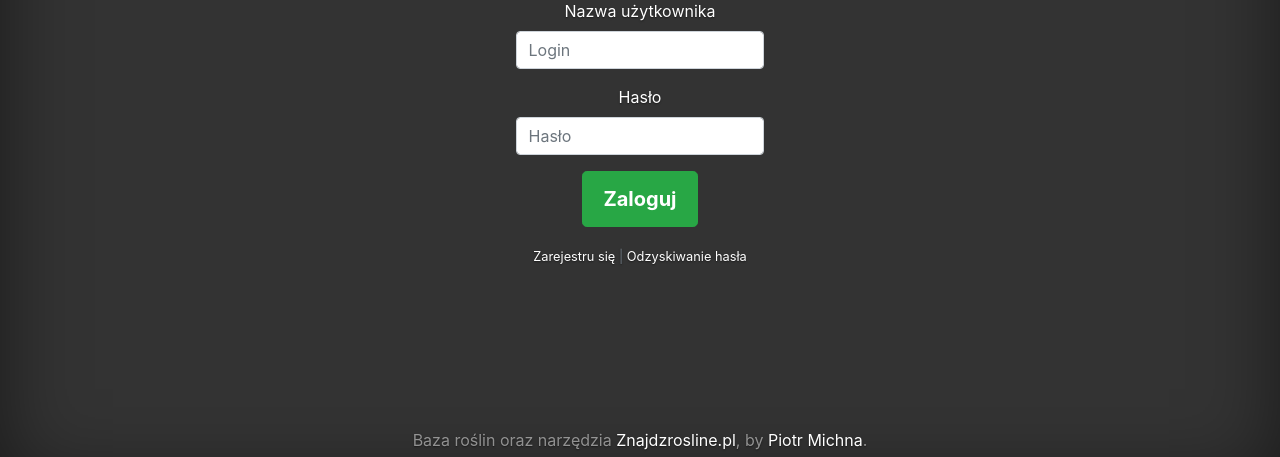
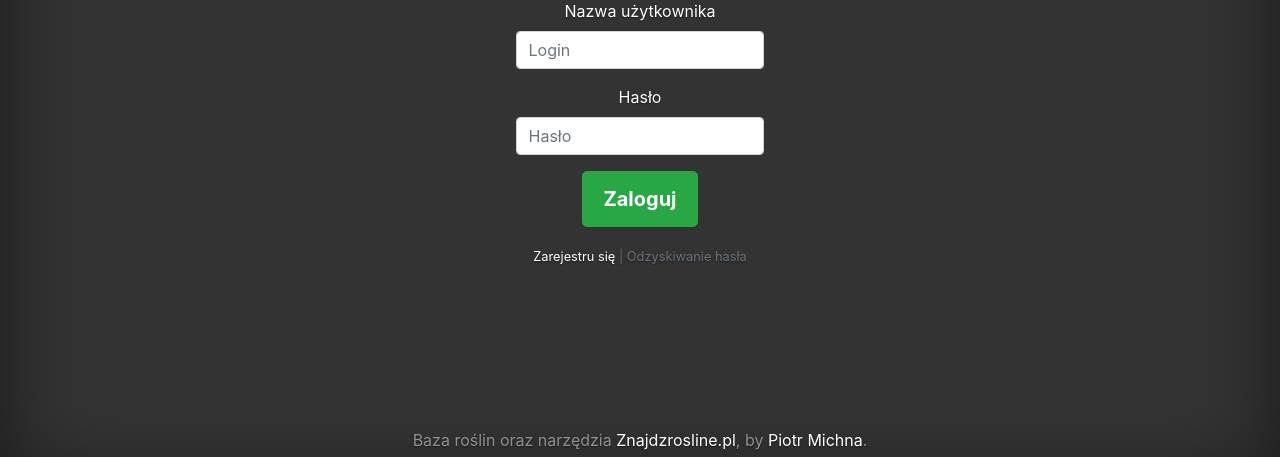
Before and after one commit to piotrmichna/znajdzrosline.pl, a Django app: template wdp/accounts/templates/registration/login.html in a window 1280 px wide. Shown: the part 316-773 px from the top of the page. Run offline with Django 3.2, Linux system fonts and the light colour scheme; the template is opened without the code that fills it, so the values that code supplies are empty; some libraries are stand-ins or nearby versions.

Commit message:
korekta formularza logowania

```diff
--- a/wdp/accounts/templates/registration/login.html
+++ b/wdp/accounts/templates/registration/login.html
@@ -33,7 +33,7 @@
         <button type="submit" class="btn btn-lg btn-success">Zaloguj</button>
     </form>
     <small id="formHelp" class="form-text text-muted" style="margin-top: 20px">
-        <a href="{% url 'signup' %}">Zarejestru się</a> | <a href="#">Odzyskiwanie hasła</a>
+        <a href="{% url 'signup' %}">Zarejestru się</a> | <span class="disabled" href="#">Odzyskiwanie hasła</span>
     </small>
 </main>
 {%  endblock %}
```
